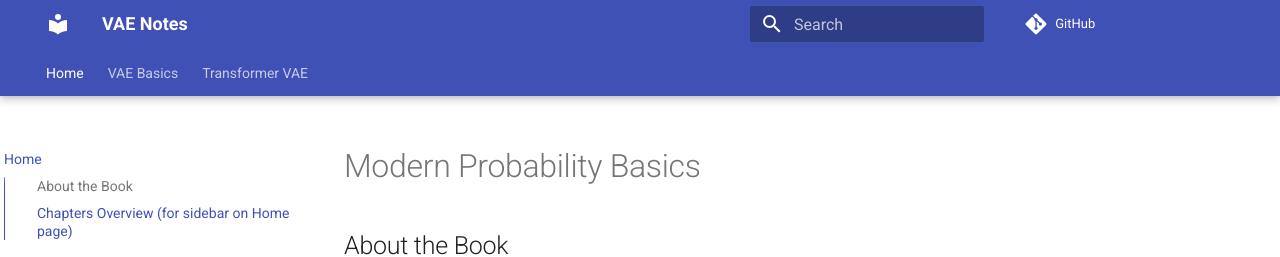
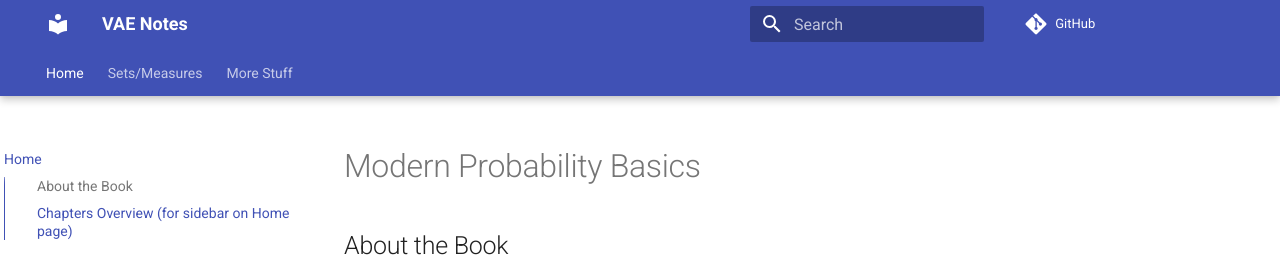
Before and after one commit to srirams05/Prob-Mkdocs, an MkDocs documentation site: the page built from docs/index.md, in a window 1280 px wide. Shown: the top 257 px of the page. Built offline with MkDocs 1.6.1 and Material for MkDocs 9.7.7, drawn with Linux system fonts in a browser that asks for light colours; comment, search, counter and statistics services are not loaded.

Commit message:
updated mkdocs.yml. Push to remote Github

```diff
--- a/mkdocs.yml
+++ b/mkdocs.yml
@@ -50,8 +50,8 @@ extra_css:
 
 nav:
   - 'Home': 'index.md'  # Your landing page
-  - 'VAE Basics': 'chapter1.md'
-  - 'Transformer VAE': 'chapter2.md'
+  - 'Sets/Measures': 'chapter1.md'
+  - 'More Stuff': 'chapter2.md'
 
 
 repo_url: https://github.com/srirams05/Prob-Mkdocs
```
